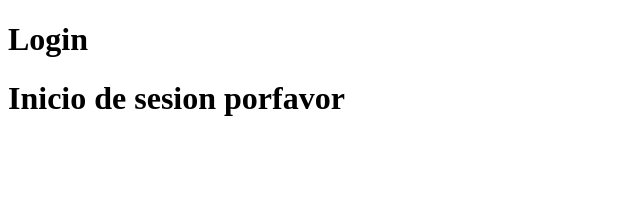
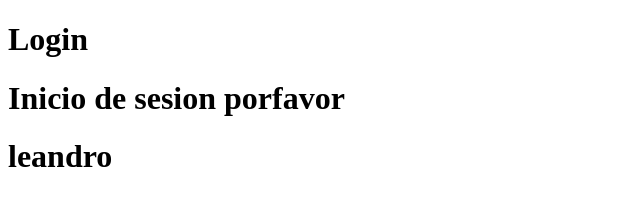
Before and after one commit to githubjoahan/practica1, a plain HTML site: page login.html in a window 1280 px wide. Shown: the whole page, without its empty margins (0-640 px from the left). Drawn offline with Linux system fonts and the light colour scheme.

Commit message:
prueba leandro

```diff
--- a/login.html
+++ b/login.html
@@ -9,5 +9,6 @@
     <h1>Login</h1>
 
     <h1>Inicio de sesion porfavor</h1>
+    <h1>leandro</h1>
 </body>
 </html>
```
